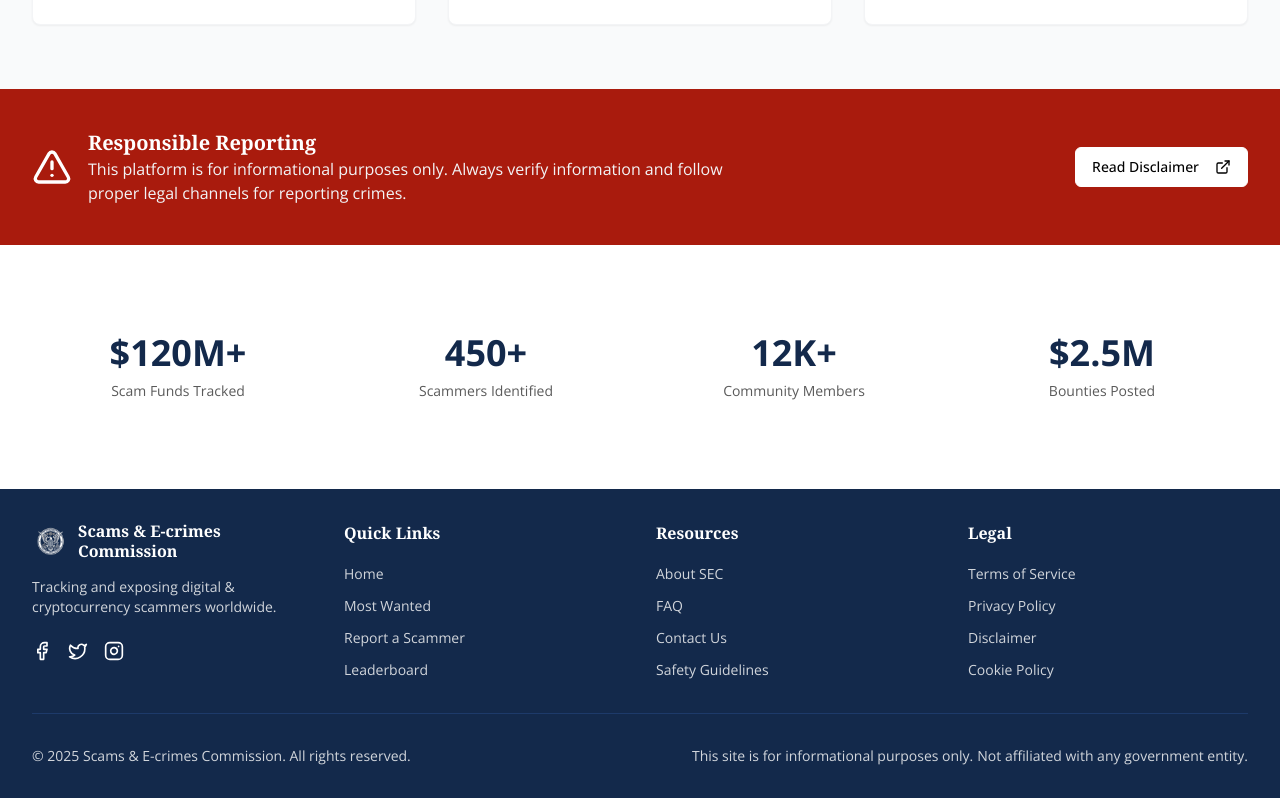
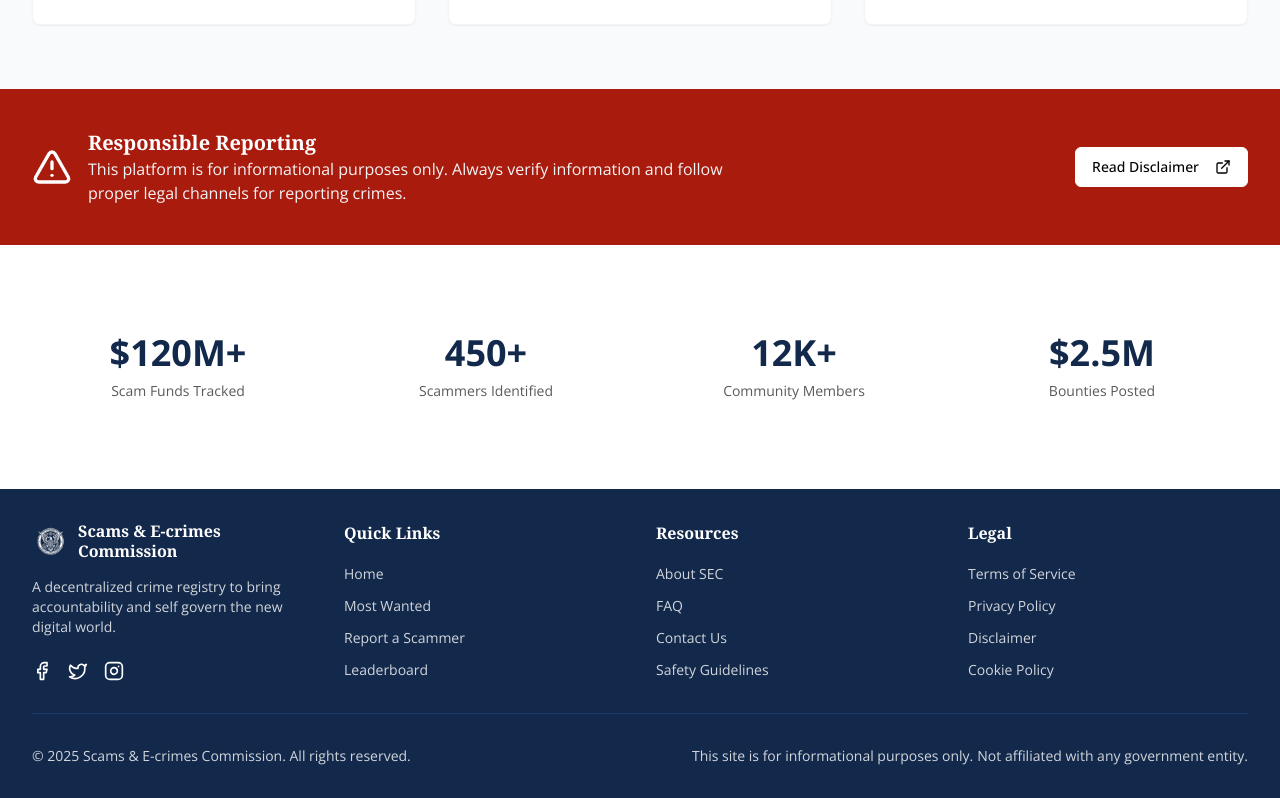
Before and after one commit to BOSC-DEV/sec-app, a React (Vite) app: page / in a window 1280 px wide. Shown: the part 1517-2315 px from the top of the page. Built offline with nearby package versions, Linux system fonts and the light colour scheme; no server answers; the database is empty.

Commit message:
Visual edit in Lovable
Edited UI in Lovable

```diff
--- a/src/components/layout/Footer.tsx
+++ b/src/components/layout/Footer.tsx
@@ -2,10 +2,8 @@ import React from 'react';
 import { Link } from 'react-router-dom';
 import { Facebook, Twitter, Instagram } from 'lucide-react';
 import ICCLogo from '../common/ICCLogo';
-
 const Footer = () => {
-  return (
-    <footer className="icc-footer">
+  return <footer className="icc-footer">
       <div className="icc-container">
         <div className="grid grid-cols-1 md:grid-cols-4 gap-8">
           <div className="md:col-span-1">
@@ -15,9 +13,7 @@ const Footer = () => {
                 <div className="text-base font-bold leading-tight">Scams & E-crimes Commission</div>
               </div>
             </Link>
-            <p className="text-sm text-gray-300 mt-4">
-              Tracking and exposing digital & cryptocurrency scammers worldwide.
-            </p>
+            <p className="text-sm text-gray-300 mt-4">A decentralized crime registry to bring accountability and self govern the new digital world.</p>
             <div className="flex space-x-4 mt-6">
               <a href="#" className="text-white hover:text-icc-gold">
                 <Facebook className="h-5 w-5" />
@@ -72,8 +68,6 @@ const Footer = () => {
           </div>
         </div>
       </div>
-    </footer>
-  );
+    </footer>;
 };
-
 export default Footer;
```
